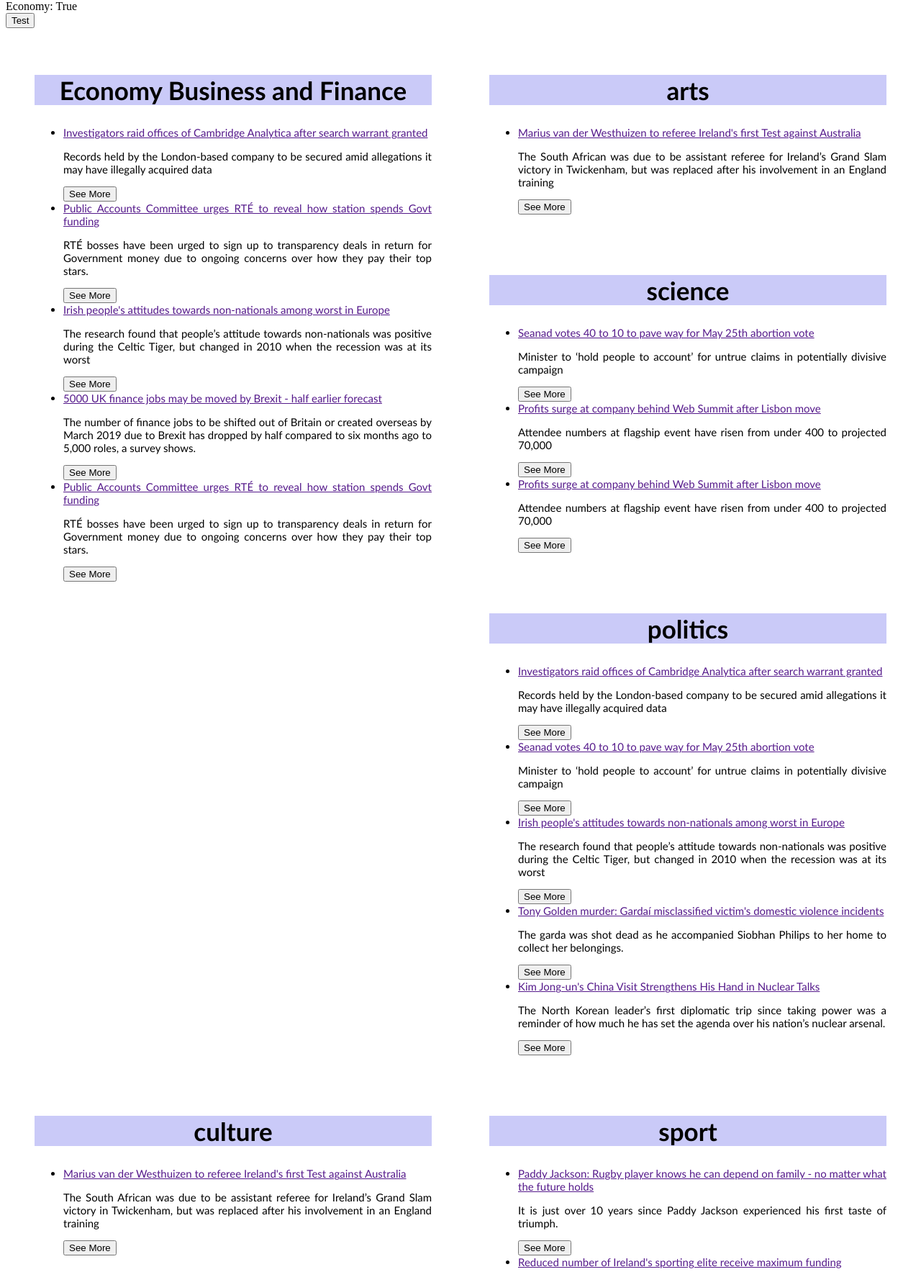
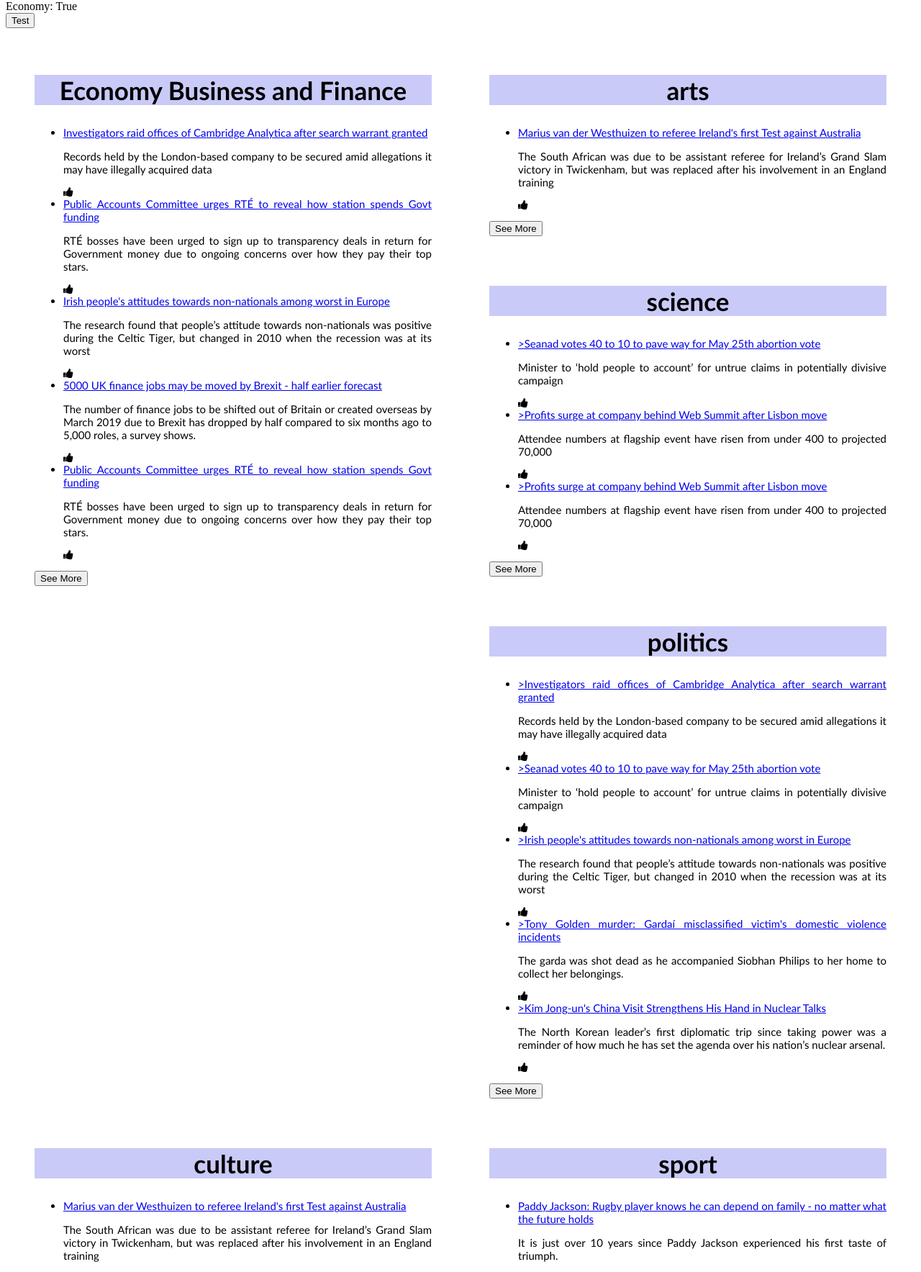
Before and after one commit to SakshamSinha/News-Recommendation, a Django app: page /browse in a window 1280 px wide. Shown: the part 94-1861 px from the top of the page at 72% size. Run offline with Django 3.2, Linux system fonts and the light colour scheme; a user stored in the database is signed in; data comes from the database, SQL or seed files in the repository.

Commit message:
Like button and show more buttons added

```diff
--- a/newsrecoapp/application/models.py
+++ b/newsrecoapp/application/models.py
@@ -52,7 +52,7 @@ class NewsModel(models.Model):
 class NewsProfileModel(models.Model):
     """News Profile model"""
 
-    user = models.ForeignKey(UserModel, on_delete=models.CASCADE, related_name="user")
+    user = models.ForeignKey(User, on_delete=models.CASCADE, related_name="user")
     news = models.ForeignKey(NewsModel, on_delete=models.CASCADE, related_name="news")
     show_more = models.BooleanField(default=False)
     relevance = models.BooleanField(default=False)
--- a/newsrecoapp/application/templates/radhe.html
+++ b/newsrecoapp/application/templates/radhe.html
@@ -4,10 +4,23 @@
   <title>News Recommendation System</title>
 
     <link rel="stylesheet" href="{% static 'style/radhe.css' %}">
+    <link rel="stylesheet" href="https://cdnjs.cloudflare.com/ajax/libs/font-awesome/4.7.0/css/font-awesome.min.css">
     <script src="https://ajax.googleapis.com/ajax/libs/jquery/3.3.1/jquery.min.js"></script>
 
+<Style>
+  .fa
+  {
+  font-size= 400px;
+  cursor:pointer;
+  user-select:none;
+  }
+  .fa:hover{
+color:blue;
+    }
+</Style>
 </head>
 <body>
+
 
 <h1 class="header">News Recommendation System</h1>
 
@@ -27,14 +40,14 @@
         {% for news in economy %}
         <li>
 
-        <a href=""  >{{ news.title }}</a>
+        <a href={{ news.url }} target="_blank">{{ news.title }}</a>
         <p> {{news.description}}</p>
-        <button class="see-more-button">See More</button>
-
+         <i onclick = "myfunction(this)" class="fa fa-thumbs-up"></i>
         </li>
         {% endfor %}
       </ul>
     </div>
+       <button class="see-more-button">See More</button>
   </div>
 </div>
 {% endif %}
@@ -47,14 +60,17 @@
         {% for news in arts %}
         <li>
 
-        <a href=""  >{{ news.title }}</a>
+        <a href={{ news.url }} target="_blank">{{ news.title }}</a>
         <p> {{news.description}}</p>
-        <button class="see-more-button">See More</button>
+             <i onclick = "myfunction(this)" class="fa fa-thumbs-up"></i>
+
+
 
         </li>
         {% endfor %}
       </ul>
     </div>
+      <button class="see-more-button">See More</button>
   </div>
 </div>
 
@@ -67,14 +83,17 @@
         {% for news in science %}
         <li>
 
-        <a href=""  >{{ news.title }}</a>
+        <a href={{ news.url }} target="_blank">>{{ news.title }}</a>
         <p> {{news.description}}</p>
-        <button class="see-more-button">See More</button>
+             <i onclick = "myfunction(this)" class="fa fa-thumbs-up"></i>
+
+
 
         </li>
         {% endfor %}
       </ul>
     </div>
+      <button class="see-more-button">See More</button>
   </div>
 </div>
 
@@ -86,14 +105,17 @@
         {% for news in politics %}
         <li>
 
-        <a href=""  >{{ news.title }}</a>
+        <a href={{ news.url }} target="_blank">>{{ news.title }}</a>
         <p> {{news.description}}</p>
-        <button class="see-more-button">See More</button>
+             <i onclick = "myfunction(this)" class="fa fa-thumbs-up"></i>
+
+
 
         </li>
         {% endfor %}
       </ul>
     </div>
+      <button class="see-more-button">See More</button>
   </div>
 </div>
 
@@ -105,14 +127,17 @@
         {% for news in culture %}
         <li>
 
-        <a href=""  >{{ news.title }}</a>
+        <a href={{ news.url }} target="_blank">{{ news.title }}</a>
         <p> {{news.description}}</p>
-        <button class="see-more-button">See More</button>
+             <i onclick = "myfunction(this)" class="fa fa-thumbs-up"></i>
+
+
 
         </li>
         {% endfor %}
       </ul>
     </div>
+      <button class="see-more-button">See More</button>
   </div>
 </div>
 
@@ -124,14 +149,17 @@
         {% for news in sport %}
         <li>
 
-        <a href=""  >{{ news.title }}</a>
+        <a href={{ news.url }} target="_blank">{{ news.title }}</a>
         <p> {{news.description}}</p>
-        <button class="see-more-button">See More</button>
+             <i onclick = "myfunction(this)" class="fa fa-thumbs-up"></i>
+
+
 
         </li>
         {% endfor %}
       </ul>
     </div>
+       <button class="see-more-button">See More</button>
   </div>
 </div>
 
@@ -143,31 +171,41 @@
         {% for news in misc %}
         <li>
 
-        <a href=""  >{{ news.title }}</a>
+        <a href={{ news.url }} target="_blank">{{ news.title }}</a>
         <p> {{news.description}}</p>
-        <button class="see-more-button">See More</button>
+             <i onclick = "myfunction(this)" class="fa fa-thumbs-up"></i>
+
+
 
         </li>
         {% endfor %}
       </ul>
     </div>
+      <button class="see-more-button">See More</button>
   </div>
 </div>
 
 </body>
 
 <script type="text/javascript">
+
+    function myfunction(x){
+
+    }
+
   $(document).ready(function() {
     $(".see-more-button").click(function(event){
     event.preventDefault();
       $.ajax({
         type:"POST",
-        url:"/testAjax/",
+        url:"/updateShowMore/",
         data: {
-          csrfmiddlewaretoken: '{{ csrf_token }}'
+          csrfmiddlewaretoken: '{{ csrf_token }}',
+          newsId: event.target.id,
+          showMore: 1
         },
         success: function(data){
-          $("#economy ul").empty();
+          /*$("#economy ul").empty();
           var i;
           for(i=0; i<data.length; i++){
             var title = "<li><a href=\"\">" + data[i].fields.title + "</a>";
@@ -175,7 +213,10 @@
             var button = "<button class=\"see-more-button\">See More</button></li>";
 
             $("#economy ul").append(title,description,button);
-          }
+          }*/
+
+
+          alert(event.target.id);
         }
       });
     });
@@ -183,10 +224,5 @@
   });
 </script>
 
+
 </html>
-
-
-<!-- <div class="dialog">
-   content here
-</div>
-<div class="overlay"></div> -->
--- a/newsrecoapp/application/urls.py
+++ b/newsrecoapp/application/urls.py
@@ -16,5 +16,6 @@ urlpatterns = [
 
    	url(r'^browse$', views.BrowseView.get, name="browse"),
 
-   	url(r'^testAjax/$', views.AjaxPosts.testpost, name="testAjax")
+   	url(r'^testAjax/$', views.AjaxPosts.testpost, name="testAjax"),
+   	url(r'^updateShowMore/$', views.AjaxPosts.updateNewsShowMore, name="updateShowMore")
 ]
--- a/newsrecoapp/application/views.py
+++ b/newsrecoapp/application/views.py
@@ -18,7 +18,7 @@ from django.core import serializers
 from application import dbops
 from application import forms
 from application import models
-from application.models import NewsModel
+from application.models import NewsModel, NewsProfileModel
 
 import json
 
@@ -116,3 +116,18 @@ class AjaxPosts(TemplateView):
 		else:
 			message = "fail"
 			return HttpResponse(message)
+
+	def updateNewsShowMore(request):
+		if(request.is_ajax):
+			#Exists?
+			newsObject = NewsProfileModel.objects.filter(news = request.POST['newsId']).first()
+			if newsObject is None:
+				newsModelObj = NewsModel.objects.filter(id=request.POST['newsId']).get()
+				newsObject = NewsProfileModel.objects.create(user=request.user, news=newsModelObj, show_more=request.POST['showMore'])
+				newsObject.save()
+			else:
+				newsObject.showMore = request.POST['showMore']
+				newsObject.save()
+		else:
+			message = "fail"
+			return HttpResponse(message)
```
